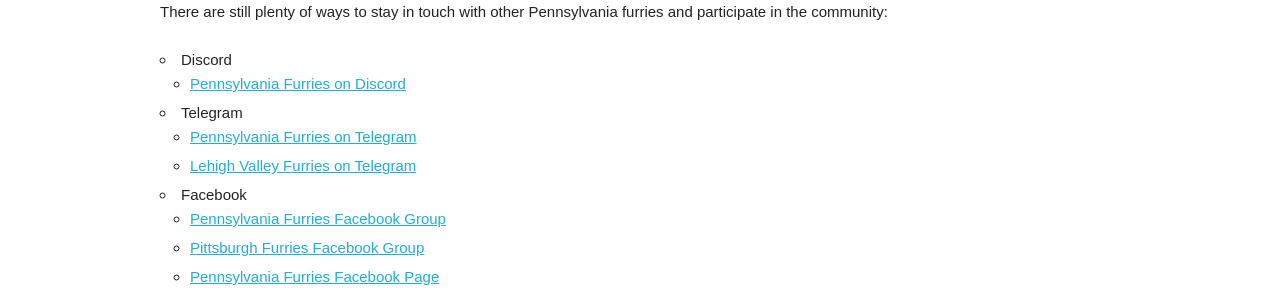
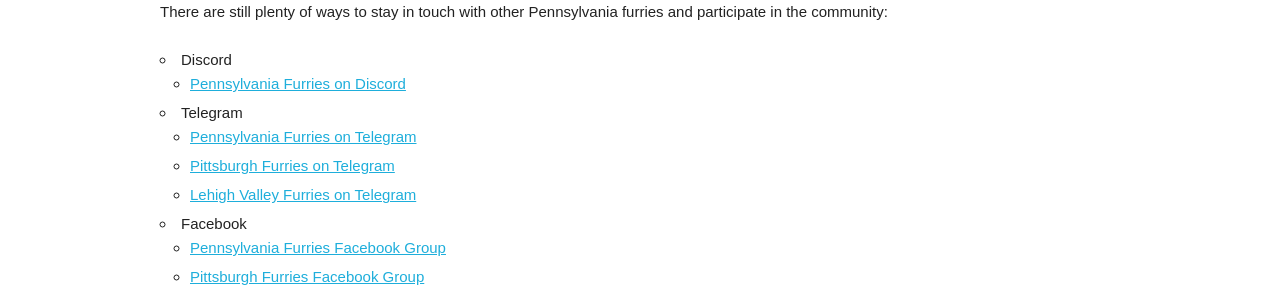
Before and after one commit to dmuth/pa-furry.org, a website: page index.html in a window 1280 px wide. Shown: the part 459-753 px from the top of the page. Drawn offline with Linux system fonts and the light colour scheme.

Commit message:
Added PGH Furries chat

```diff
--- a/index.html
+++ b/index.html
@@ -111,6 +111,7 @@
 <li>Telegram
 <ul>
 <li><a href="https://t.me/PennsylvaniaFurry">Pennsylvania Furries on Telegram</a></li>
+<li><a href="https://t.me/pghfurs">Pittsburgh Furries on Telegram</a></li>
 <li><a href="https://t.me/LehighValleyFurries" >Lehigh Valley Furries on Telegram</a></li>
 </ul>
 </li>
```
